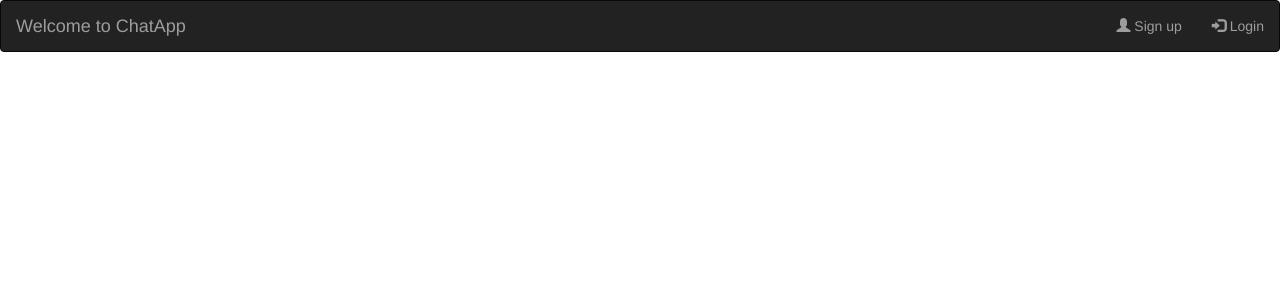
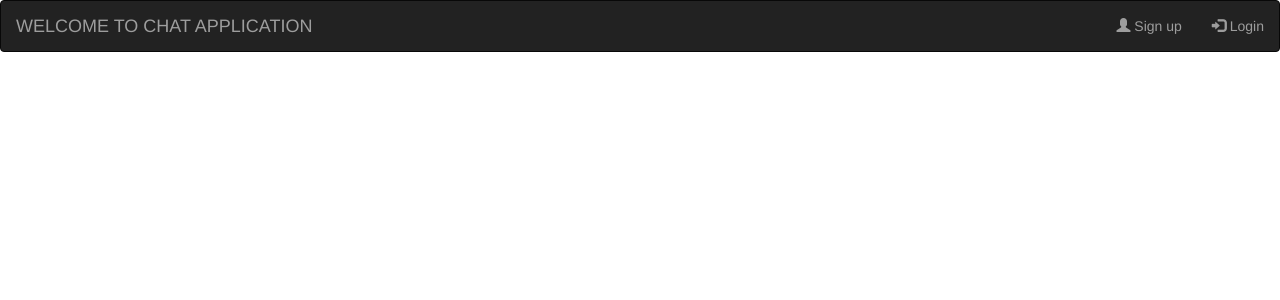
Before and after one commit to manjumugali/ChatApp-Django, a Django app: page / in a window 1280 px wide. Shown: the top 300 px of the page. Run offline with Django 3.2, Linux system fonts and the light colour scheme; some libraries are stand-ins or nearby versions.

Commit message:
Update base.html

```diff
--- a/Chat_App/templates/Chat_App/base.html
+++ b/Chat_App/templates/Chat_App/base.html
@@ -17,7 +17,7 @@
             </button>
 
             <div class="navbar-header">{% block header %}
-                <a class="navbar-brand" href="">Welcome to ChatApp</a>
+                <a class="navbar-brand" href="">WELCOME TO CHAT APPLICATION</a>
              {% endblock %}</div>
 
             <!..Items
```
